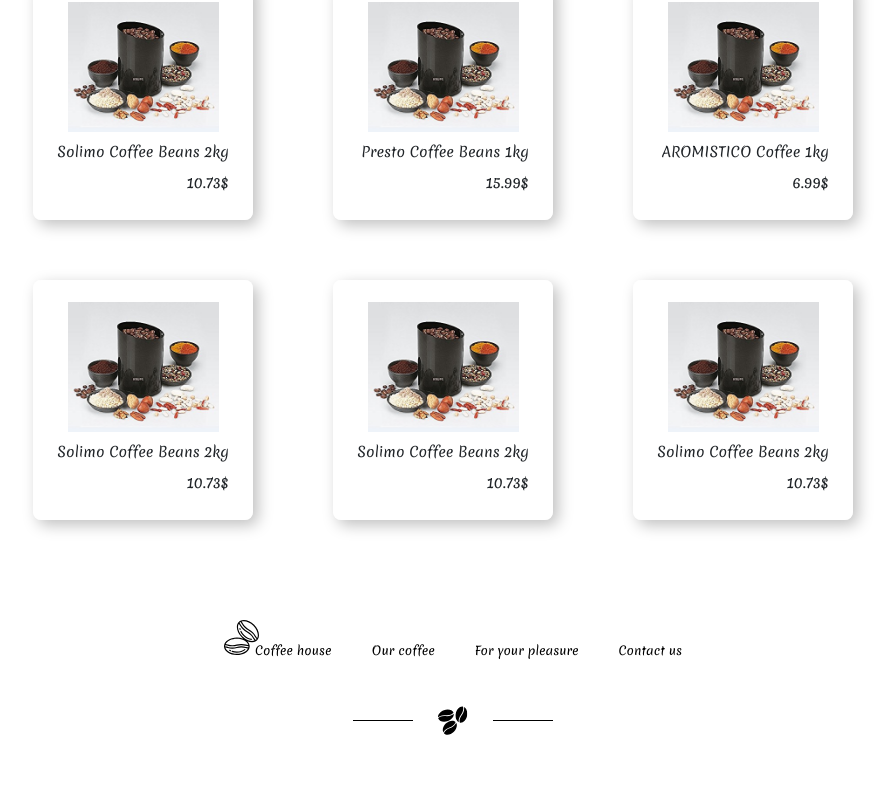
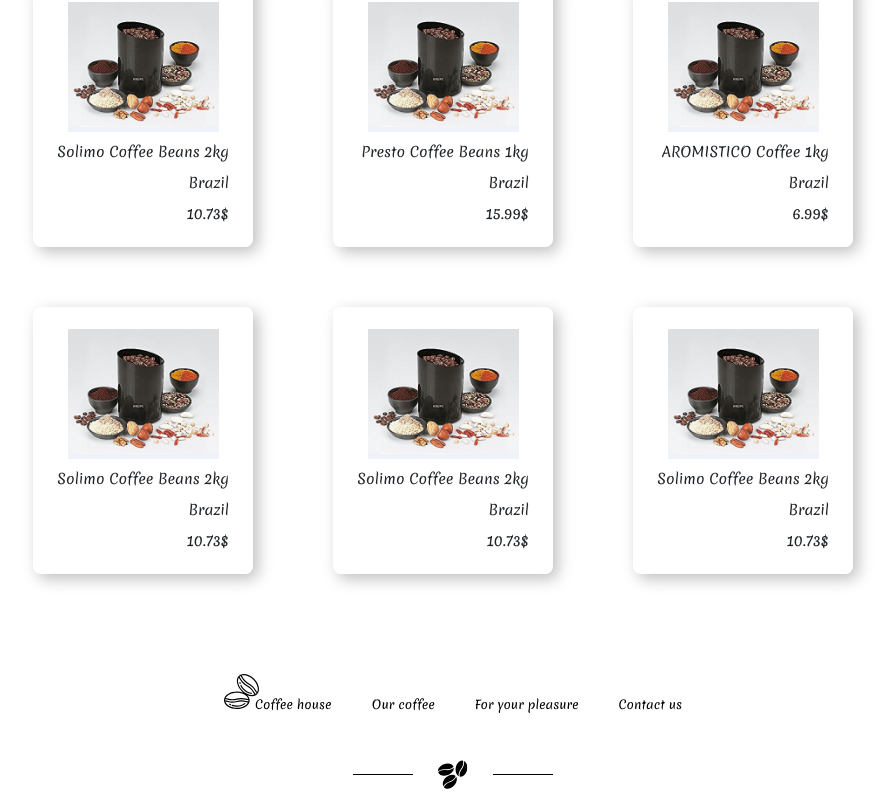
Before and after one commit to volkovvictor/vue, a Vue app: page /goodspage in a window 1280 px wide. Shown: the part 886-1696 px from the top of the page, without its empty margins (187-1082 px from the left). Before the commit the page ends 1642 px from the top, so only its background shows below. Built offline with nearby package versions, Linux system fonts and the light colour scheme.

Commit message:
Реализовал вывод пунктов меню и вывод карточек товара через v-for

```diff
--- a/package.json
+++ b/package.json
@@ -8,6 +8,7 @@
    },
    "dependencies": {
       "core-js": "^3.8.3",
+      "uuid": "^9.0.1",
       "vue": "^2.6.14",
       "vue-router": "^3.6.5"
    },
--- a/src/components/FooterComponent.vue
+++ b/src/components/FooterComponent.vue
@@ -4,28 +4,18 @@
       <div class="row">
         <div class="col-lg-6 offset-lg-3">
           <ul class="footer d-flex flex-wrap">
-            <li class="footer__item">
-              <router-link :to="links[0].link">
+            <link-component :link="links.main.link" classBar="footer__item">
               <img
-                  :src="require(`@/assets/logo/${links[0].icon}`)"
-                  :alt="links[0].icon"
+                :src="require(`@/assets/logo/${links.main.icon}`)"
+                :alt="links.main.icon"
               />
-              </router-link>
-            </li>
+            </link-component>
             <link-component
+              v-for="link in links.other"
+              :key="link.id"
+              :link="link.link"
+              :text="link.text"
               classBar="footer__item"
-              :link="links[1].link"
-              :text="links[1].text"
-            />
-            <link-component
-              classBar="footer__item"
-              :link="links[2].link"
-              :text="links[2].text"
-            />
-            <link-component
-              classBar="footer__item"
-              :link="links[3].link"
-              :text="links[3].text"
             />
           </ul>
         </div>
@@ -45,12 +35,14 @@
   components: { LinkComponent },
   data() {
     return {
-      links: [
-        {
+      links: {
+        main: {
           id: 0,
           icon: "Logo_black.svg",
           link: "/",
         },
+
+        other: [
           {
             id: 1,
             text: "Our coffee",
@@ -67,6 +59,7 @@
             link: "/contacts",
           },
         ],
+      },
     };
   },
 };
--- a/src/components/LinkComponent.vue
+++ b/src/components/LinkComponent.vue
@@ -1,6 +1,6 @@
 <template>
   <li :class="classBar">
-    <router-link :to="link">{{ text }}</router-link>
+    <router-link :to="link">{{ text }}<slot></slot></router-link>
   </li>
 </template>
 
@@ -12,7 +12,6 @@
     },
     text: {
       type: String,
-      required: true,
     },
     link: {
       type: String,
--- a/src/components/NavBarComponent.vue
+++ b/src/components/NavBarComponent.vue
@@ -3,28 +3,18 @@
     <ul
       class="header d-flex justify-content-center justify-content-md-start flex-wrap"
     >
-      <li class="header__item">
-        <router-link :to="links[0].link">
+      <link-component :link="links.main.link" classBar="header__item">
         <img
-            :src="require(`@/assets/logo/${links[0].icon}`)"
-            :alt="links[0].icon"
+          :src="require(`@/assets/logo/${links.main.icon}`)"
+          :alt="links.main.icon"
         />
-        </router-link>
-      </li>
+      </link-component>
       <link-component
+        v-for="link in links.other"
+        :key="link.id"
+        :link="link.link"
+        :text="link.text"
         classBar="header__item"
-        :link="links[1].link"
-        :text="links[1].text"
-      />
-      <link-component
-        classBar="header__item"
-        :link="links[2].link"
-        :text="links[2].text"
-      />
-      <link-component
-        classBar="header__item"
-        :link="links[3].link"
-        :text="links[3].text"
       />
     </ul>
   </header>
@@ -36,12 +26,14 @@
   components: { LinkComponent },
   data() {
     return {
-      links: [
-        {
+      links: {
+        main: {
           id: 0,
           icon: "Logo.svg",
           link: "/",
         },
+
+        other: [
           {
             id: 1,
             text: "Our coffee",
@@ -58,6 +50,7 @@
             link: "/contacts",
           },
         ],
+      },
     };
   },
 };
--- a/src/components/ProductCardComponent.vue
+++ b/src/components/ProductCardComponent.vue
@@ -2,6 +2,7 @@
   <div :class="classItem">
     <img :src="require(`@/assets/img/${img}`)" alt="coffee" />
     <div class="best__item-title">{{ text }}</div>
+    <slot></slot>
     <div class="best__item-price">{{ price }}$</div>
   </div>
 </template>
--- a/src/views/GoodsPageView.vue
+++ b/src/views/GoodsPageView.vue
@@ -49,41 +49,16 @@
           <div class="col-lg-10 offset-lg-1">
             <div class="shop__wrapper">
               <product-card-component
+                v-for="good in goods"
+                :key="good.id"
+                :img="good.img"
+                :text="good.text"
+                :price="good.price"
                 classItem="shop__item"
-                :img="goods[0].img"
-                :text="goods[0].text"
-                :price="goods[0].price"
-              />
-              <product-card-component
-                classItem="shop__item"
-                :img="goods[1].img"
-                :text="goods[1].text"
-                :price="goods[1].price"
-              />
-              <product-card-component
-                classItem="shop__item"
-                :img="goods[2].img"
-                :text="goods[2].text"
-                :price="goods[2].price"
-              />
-              <product-card-component
-                classItem="shop__item"
-                :img="goods[3].img"
-                :text="goods[3].text"
-                :price="goods[3].price"
-              />
-              <product-card-component
-                classItem="shop__item"
-                :img="goods[4].img"
-                :text="goods[4].text"
-                :price="goods[4].price"
-              />
-              <product-card-component
-                classItem="shop__item"
-                :img="goods[5].img"
-                :text="goods[5].text"
-                :price="goods[5].price"
-              />
+                ><div class="shop__item-country">
+                  {{ good.country }}
+                </div></product-card-component
+              >
             </div>
           </div>
         </div>
@@ -96,6 +71,7 @@
 import NavBarComponent from "@/components/NavBarComponent.vue";
 import ProductCardComponent from "@/components/ProductCardComponent.vue";
 import HeaderTitleComponent from "@/components/HeaderTitleComponent.vue";
+import { v4 as uuidv4 } from "uuid";
 
 export default {
   components: { NavBarComponent, ProductCardComponent, HeaderTitleComponent },
@@ -104,39 +80,45 @@
     return {
       goods: [
         {
-          id: 0,
+          id: uuidv4(),
           img: "good-1.jpg",
           text: "Solimo Coffee Beans 2kg",
+          country: "Brazil",
           price: 10.73,
         },
         {
-          id: 1,
+          id: uuidv4(),
           img: "good-1.jpg",
           text: "Presto Coffee Beans 1kg",
+          country: "Brazil",
           price: 15.99,
         },
         {
-          id: 2,
+          id: uuidv4(),
           img: "good-1.jpg",
           text: "AROMISTICO Coffee 1kg",
+          country: "Brazil",
           price: 6.99,
         },
         {
-          id: 3,
+          id: uuidv4(),
           img: "good-1.jpg",
           text: "Solimo Coffee Beans 2kg",
+          country: "Brazil",
           price: 10.73,
         },
         {
-          id: 4,
+          id: uuidv4(),
           img: "good-1.jpg",
           text: "Solimo Coffee Beans 2kg",
+          country: "Brazil",
           price: 10.73,
         },
         {
-          id: 5,
+          id: uuidv4(),
           img: "good-1.jpg",
           text: "Solimo Coffee Beans 2kg",
+          country: "Brazil",
           price: 10.73,
         },
       ],
--- a/src/views/OurCoffeeView.vue
+++ b/src/views/OurCoffeeView.vue
@@ -70,41 +70,17 @@
           <div class="col-lg-10 offset-lg-1">
             <div class="shop__wrapper">
               <product-card-component
+                v-for="coffeeItem in coffee"
+                :key="coffeeItem.id"
+                :img="coffeeItem.img"
+                :text="coffeeItem.text"
+                :price="coffeeItem.price"
                 classItem="shop__item"
-                :img="coffee[0].img"
-                :text="coffee[0].text"
-                :price="coffee[0].price"
-              />
-              <product-card-component
-                classItem="shop__item"
-                :img="coffee[1].img"
-                :text="coffee[1].text"
-                :price="coffee[1].price"
-              />
-              <product-card-component
-                classItem="shop__item"
-                :img="coffee[2].img"
-                :text="coffee[2].text"
-                :price="coffee[2].price"
-              />
-              <product-card-component
-                classItem="shop__item"
-                :img="coffee[3].img"
-                :text="coffee[3].text"
-                :price="coffee[3].price"
-              />
-              <product-card-component
-                classItem="shop__item"
-                :img="coffee[4].img"
-                :text="coffee[4].text"
-                :price="coffee[4].price"
-              />
-              <product-card-component
-                classItem="shop__item"
-                :img="coffee[5].img"
-                :text="coffee[5].text"
-                :price="coffee[5].price"
-              />
+              >
+                <div class="shop__item-country">
+                  {{ coffeeItem.country }}
+                </div>
+              </product-card-component>
             </div>
           </div>
         </div>
@@ -117,6 +93,7 @@
 import NavBarComponent from "@/components/NavBarComponent.vue";
 import ProductCardComponent from "@/components/ProductCardComponent.vue";
 import HeaderTitleComponent from "@/components/HeaderTitleComponent.vue";
+import { v4 as uuidv4 } from "uuid";
 
 export default {
   components: { NavBarComponent, ProductCardComponent, HeaderTitleComponent },
@@ -125,39 +102,45 @@
     return {
       coffee: [
         {
-          id: 0,
+          id: uuidv4(),
           img: "good-1.jpg",
           text: "Solimo Coffee Beans 2kg",
+          country: "Brazil",
           price: 10.73,
         },
         {
-          id: 1,
+          id: uuidv4(),
           img: "good-1.jpg",
           text: "Solimo Coffee Beans 2kg",
+          country: "Brazil",
           price: 10.73,
         },
         {
-          id: 2,
+          id: uuidv4(),
           img: "good-1.jpg",
           text: "Solimo Coffee Beans 2kg",
+          country: "Brazil",
           price: 10.73,
         },
         {
-          id: 3,
+          id: uuidv4(),
           img: "good-1.jpg",
           text: "Solimo Coffee Beans 2kg",
+          country: "Brazil",
           price: 10.73,
         },
         {
-          id: 4,
+          id: uuidv4(),
           img: "good-1.jpg",
           text: "Solimo Coffee Beans 2kg",
+          country: "Brazil",
           price: 10.73,
         },
         {
-          id: 5,
+          id: uuidv4(),
           img: "good-1.jpg",
           text: "Solimo Coffee Beans 2kg",
+          country: "Brazil",
           price: 10.73,
         },
       ],
```
Also changed, not shown: src/views/HeroView.vue (+9 -18 lines), 1 other file (tests, documents, lock files or other folders). Lines whose indentation alone changed are shown as unchanged.
